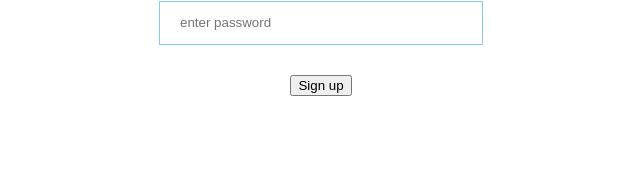
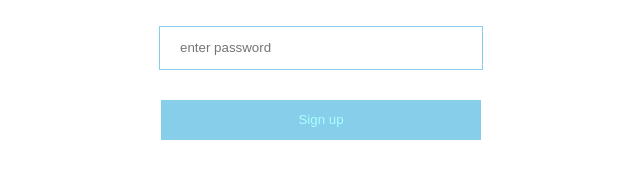
Before and after one commit to MehranMohamadi/Restaurant-managment-app, a Vue app: page / in a window 1280 px wide. Shown: the part 366-544 px from the top of the page, without its empty margins (319-959 px from the left). Built offline with nearby package versions, Linux system fonts and the light colour scheme.

Commit message:
botton styled

```diff
--- a/src/components/SignUp.vue
+++ b/src/components/SignUp.vue
@@ -16,10 +16,11 @@
 </script>
 
 <style scoped>
-.logo{
+    .logo {
         width: 100px;
     }
-   .register input{
+
+    .register input {
         width: 300px;
         height: 40px;
         padding-left: 20px;
@@ -30,4 +31,13 @@
         border: 1px solid skyblue;
 
     }
+
+    .register button {
+        width: 320px;
+        height: 40px;
+        border: 1px solid skyblue;
+        background-color: skyblue;
+        color: #afff;
+        cursor: pointer;
+    }
 </style>
```
Also changed, not shown: src/assets/canva-yellow-healthy-restaurant-logo-__6luq53u1w.jpg (added). Lines whose indentation alone changed are shown as unchanged.
